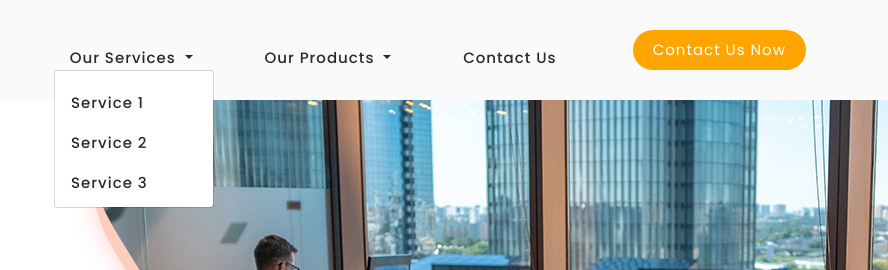
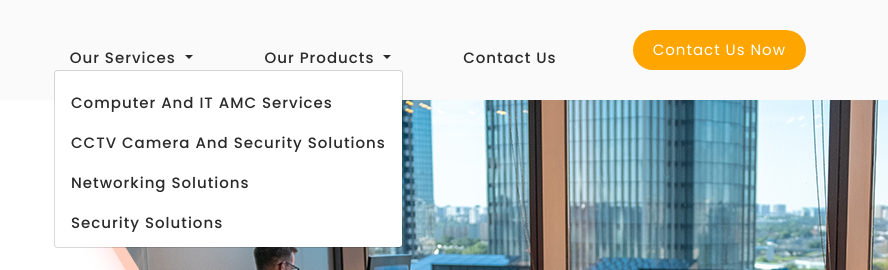
Before and after one commit to himanshuvalwani/twa.github.io, a plain HTML site: page index.html in a window 1280 px wide. Both pictures are taken after a click on the button "Our Services". Shown: the top 270 px of the page, 392-1280 px from the left. Drawn offline with nearby package versions, Linux system fonts and the light colour scheme; a script that the page names is missing.

Commit message:
Update index.html

```diff
--- a/index.html
+++ b/index.html
@@ -74,9 +74,10 @@ https://templatemo.com/tm-565-onix-digital
           Our Services
         </a>
         <div class="dropdown-menu" aria-labelledby="navbarDropdown">
-          <a class="dropdown-item" href="#">Service 1</a>
-          <a class="dropdown-item" href="#">Service 2</a>
-          <a class="dropdown-item" href="#">Service 3</a>
+          <a class="dropdown-item" href="#">Computer and IT AMC Services</a>
+          <a class="dropdown-item" href="#">CCTV Camera and Security Solutions</a>
+          <a class="dropdown-item" href="#">Networking Solutions</a>
+          <a class="dropdown-item" href="#">Security Solutions</a>
 
       </li>
        <li class="nav-item dropdown">
```
